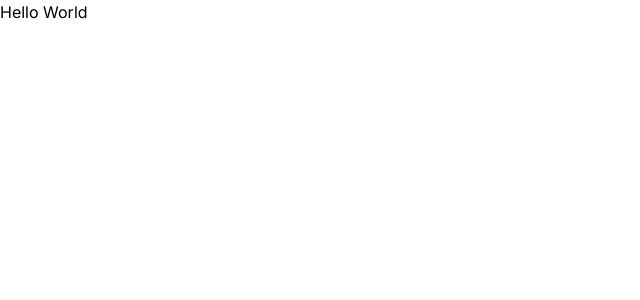
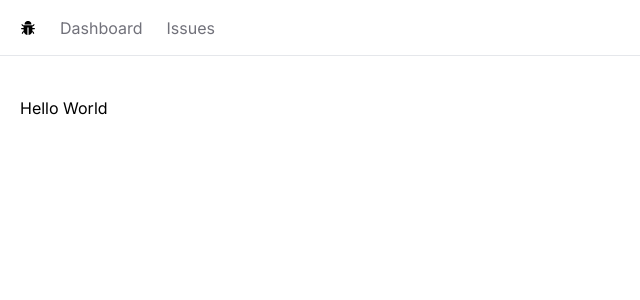
Before and after one commit to Mehmet-Durna/issue-tracker, a Next.js app: page / in a window 1280 px wide. Shown: the top 300 px of the page, without its empty margins (0-640 px from the left). Built offline with nearby package versions, Linux system fonts and the light colour scheme.

Commit message:
Build the navbar

```diff
--- /dev/null
+++ b/app/NavBar.tsx
@@ -0,0 +1,29 @@
+import { link } from 'fs'
+import Link from 'next/link'
+import React from 'react'
+import {AiFillBug} from 'react-icons/ai'
+
+const NavBar = () => {
+
+const links = [
+  {label:'Dashboard',href:'/'},
+  {label:'Issues',href:'/issues'},
+]
+
+  return (
+    <nav className='flex space-x-6 border-b mb-5 px-5 h-14 items-center'>
+        <Link href="/"><AiFillBug/></Link>
+        <ul className='flex space-x-6'>
+         {links.map((link)=>
+         <Link key={link.href}
+        className='text-zinc-500 hover:text-zinc-800 transition-colors'
+        href={link.href}>
+
+         {link.label}
+         </Link>)}
+        </ul>
+    </nav>
+  )
+}
+
+export default NavBar
--- a/app/layout.tsx
+++ b/app/layout.tsx
@@ -1,6 +1,7 @@
 import './globals.css'
 import type { Metadata } from 'next'
 import { Inter } from 'next/font/google'
+import NavBar from "./NavBar";
 
 const inter = Inter({ subsets: ['latin'] })
 
@@ -16,7 +17,12 @@ export default function RootLayout({
 }) {
   return (
     <html lang="en">
-      <body className={inter.className}>{children}</body>
+      <body className={inter.className}>
+      <NavBar />
+      <main className="p-5">
+                {children}
+              </main>
+      </body>
     </html>
   )
 }
--- a/package.json
+++ b/package.json
@@ -19,6 +19,7 @@
     "postcss": "8.4.31",
     "react": "18.2.0",
     "react-dom": "18.2.0",
+    "react-icons": "^4.11.0",
     "tailwindcss": "3.3.5",
     "typescript": "5.3.2"
   }
```
Also changed, not shown: 1 other file (tests, documents, lock files or other folders).
